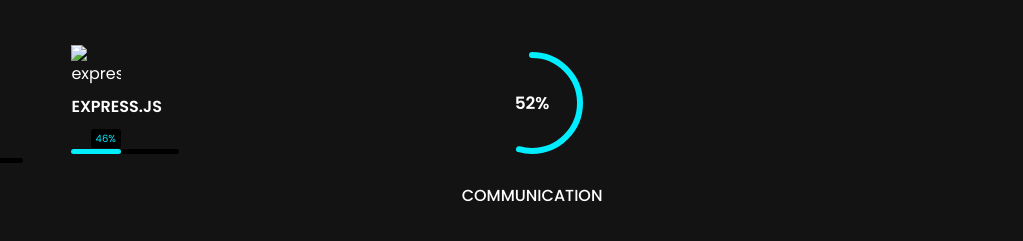
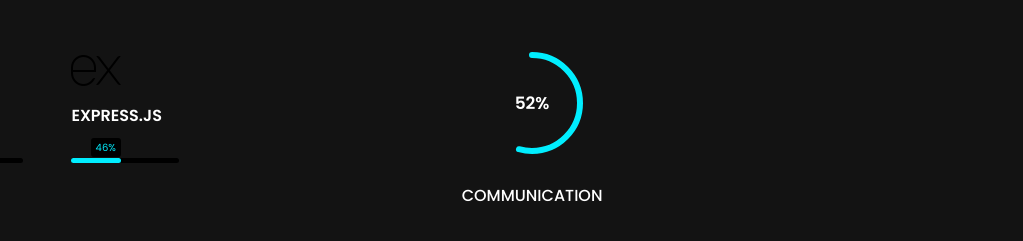
Before and after one commit to Ogbakidavid/personal-portfolio, a plain HTML site: page skills.html in a window 1280 px wide. Shown: the part 789-1030 px from the top of the page, 257-1280 px from the left. Drawn offline with nearby package versions, Linux system fonts and the light colour scheme.

Commit message:
modified skills

```diff
--- a/skills.html
+++ b/skills.html
@@ -149,7 +149,7 @@
                         </div>
                     </div>
                     <div class="card">
-                        <img src="/image/icons/icons8-express-js-50 (1).png" alt="express.JS">
+                        <img src="/image/icons/express-js.png" alt="express.JS">
                         <div class="info">
                             <span class="swiper">Express.js</span>
                         </div>
```
